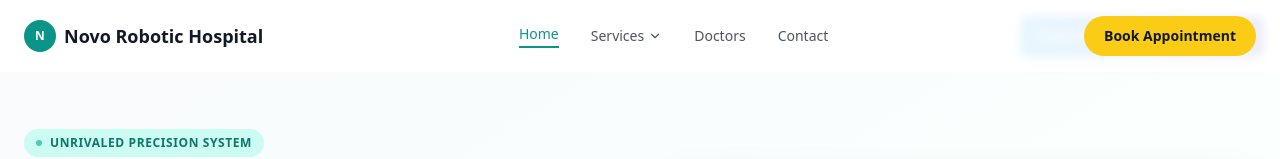
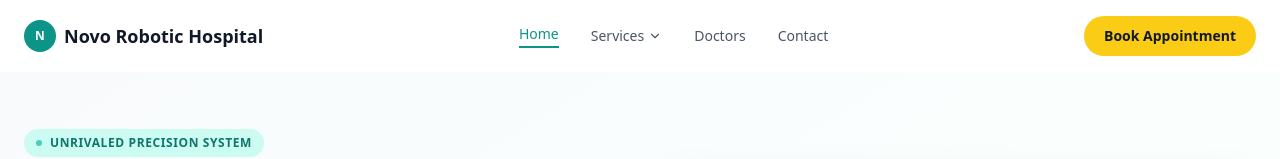
Before and after one commit to kushkeshtdmedia/novo_robotic, a React (Vite) app: page / in a window 1280 px wide. Shown: the top 159 px of the page. Built offline with nearby package versions, Linux system fonts and the light colour scheme.

Commit message:
chore: remove temporary Tailwind test banner

```diff
--- a/src/App.jsx
+++ b/src/App.jsx
@@ -12,12 +12,7 @@ import OesophagusSurgery from './pages/services/OesophagusSurgery';
 export default function App() {
   return (
     <BrowserRouter>
-      {/* Tailwind test banner — remove after verification */}
-      <div className="fixed top-4 right-4 z-50">
-        <div className="px-4 py-2 rounded-lg bg-gradient-to-r from-sky-500 to-indigo-600 text-white shadow-lg">
-          Tailwind test: utilities loaded
-        </div>
-      </div>
+      {/* removed temporary Tailwind test banner */}
       <Routes>
         <Route element={<Layout />}>
           <Route path="/" element={<Home />} />
```
